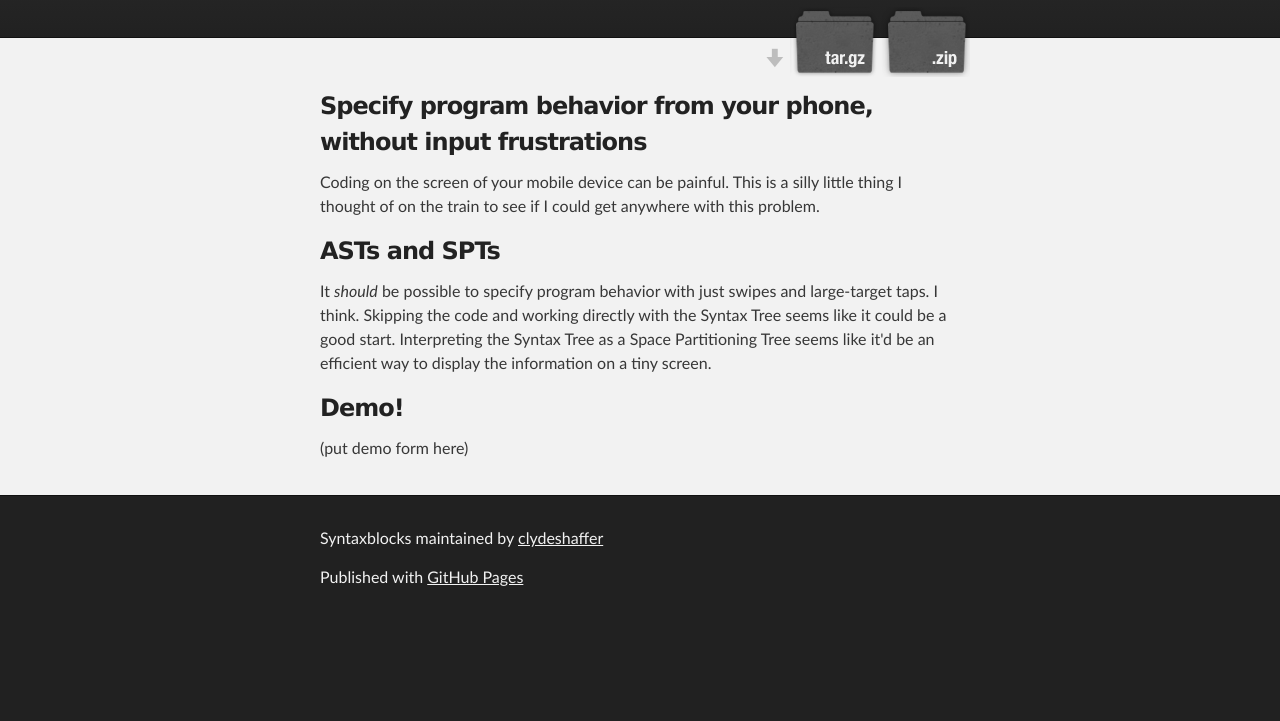
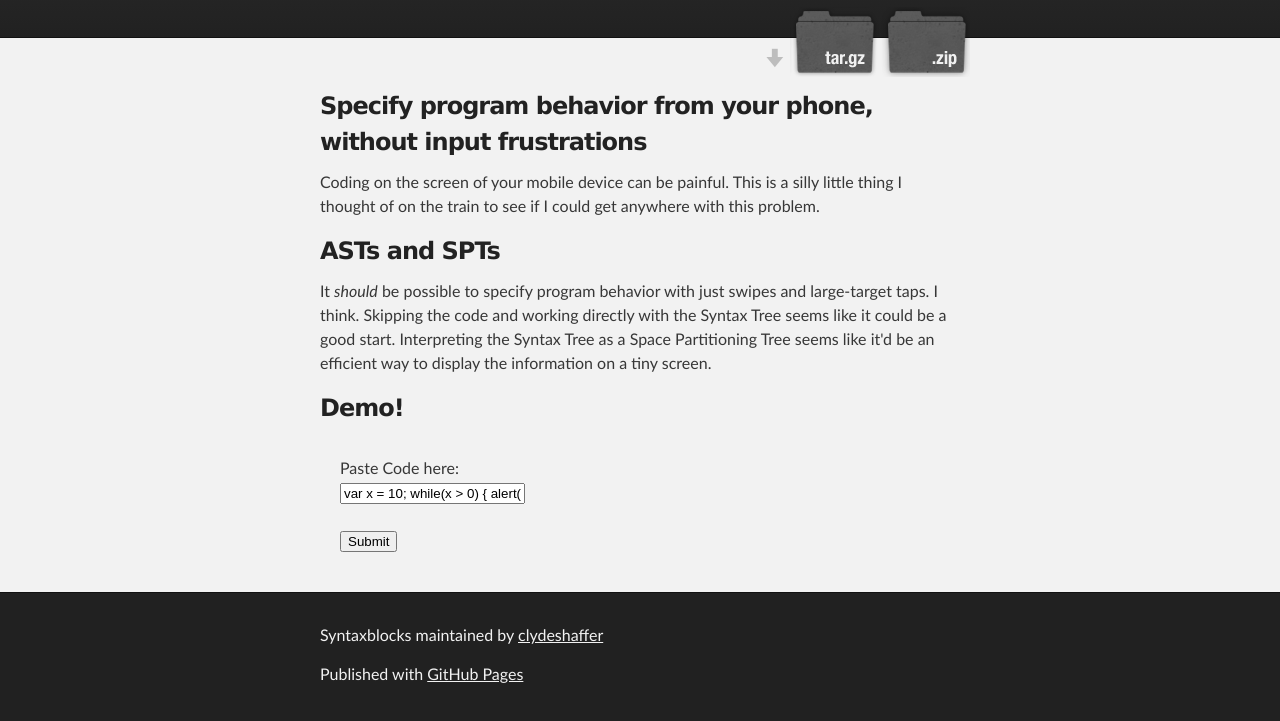
Before and after one commit to clydeshaffer/syntaxblocks, a plain HTML site: page index.html in a window 1280 px wide. Shown: the part 208-929 px from the top of the page. Before the commit the page ends 832 px from the top, so only its background shows below. Drawn offline with Linux system fonts and the light colour scheme.

Commit message:
add form to page for demo

```diff
--- a/index.html
+++ b/index.html
@@ -45,7 +45,13 @@ to see if I could get anywhere with this problem. </p>
 <h3>
 <a id="demo" class="anchor" href="#demo" aria-hidden="true"><span class="octicon octicon-link"></span></a>Demo!</h3>
 
-<p>(put demo form here)</p>
+      <form action="demo.html">
+        Paste Code here:<br>
+        <input type="text" name="codestring" value="var x = 10; while(x > 0) { alert(x); x--; } alert('wow!');">
+        <br><br>
+        <input type="submit" value="Submit">
+      </form>
+
       </section>
     </div>
 
```
